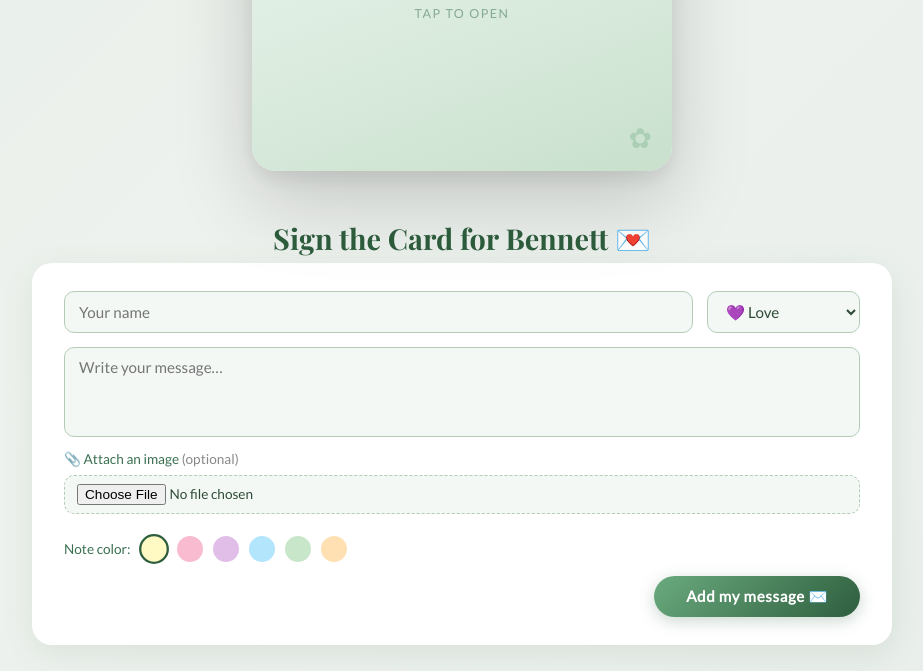
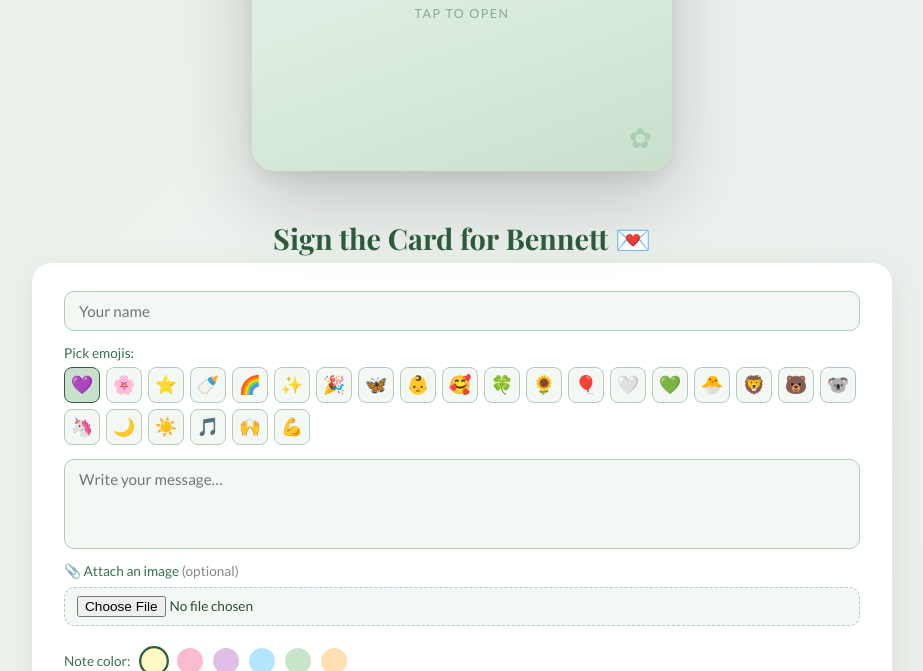
Before and after one commit to hsmizik-source/bennetts-baby-card, a website: page public/index.html in a window 1280 px wide. Shown: the part 429-1100 px from the top of the page, without its empty margins (178-1101 px from the left). Drawn offline with nearby package versions, Linux system fonts and the light colour scheme; no server answers; a web font is replaced by a local one.

Commit message:
Replace emoji dropdown with multi-select emoji picker

```diff
--- a/public/index.html
+++ b/public/index.html
@@ -343,6 +343,28 @@
     font-style: italic;
   }
 
+  /* Emoji picker */
+  .emoji-picker { display: flex; flex-direction: column; gap: 6px; }
+  .ep-label { font-size: 0.85rem; color: #3a7050; }
+  .ep-grid {
+    display: flex;
+    flex-wrap: wrap;
+    gap: 6px;
+  }
+  .ep-btn {
+    background: #f4f8f5;
+    border: 1.5px solid #b2ccb8;
+    border-radius: 8px;
+    width: 36px; height: 36px;
+    font-size: 18px;
+    cursor: pointer;
+    transition: transform 0.1s, border-color 0.1s, background 0.1s;
+    line-height: 1;
+    display: flex; align-items: center; justify-content: center;
+  }
+  .ep-btn:hover { transform: scale(1.2); }
+  .ep-btn.selected { border-color: #2e5e3e; background: #c9e0cd; }
+
   /* Delete button */
   .delete-btn {
     position: absolute;
@@ -447,33 +469,36 @@
     <div class="sign-form">
       <div class="form-row">
         <input type="text" id="input-name" placeholder="Your name" maxlength="40">
-        <select id="input-emoji">
-          <option value="💜">💜 Love</option>
-          <option value="🌸">🌸 Blossom</option>
-          <option value="⭐">⭐ Star</option>
-          <option value="🍼">🍼 Baby</option>
-          <option value="🌈">🌈 Rainbow</option>
-          <option value="✨">✨ Sparkle</option>
-          <option value="🎉">🎉 Celebrate</option>
-          <option value="🦋">🦋 Butterfly</option>
-          <option value="👶">👶 Baby face</option>
-          <option value="🥰">🥰 Adore</option>
-          <option value="🍀">🍀 Lucky</option>
-          <option value="🌻">🌻 Sunflower</option>
-          <option value="🎈">🎈 Balloon</option>
-          <option value="🤍">🤍 White heart</option>
-          <option value="💚">💚 Green heart</option>
-          <option value="🐣">🐣 Hatching</option>
-          <option value="🦁">🦁 Lion</option>
-          <option value="🐻">🐻 Bear</option>
-          <option value="🐨">🐨 Koala</option>
-          <option value="🦄">🦄 Unicorn</option>
-          <option value="🌙">🌙 Moon</option>
-          <option value="☀️">☀️ Sun</option>
-          <option value="🎵">🎵 Music</option>
-          <option value="🙌">🙌 Hands up</option>
-          <option value="💪">💪 Strong</option>
-        </select>
+        <div class="emoji-picker" id="emoji-picker">
+          <span class="ep-label">Pick emojis:</span>
+          <div class="ep-grid">
+            <button type="button" class="ep-btn" data-emoji="💜">💜</button>
+            <button type="button" class="ep-btn" data-emoji="🌸">🌸</button>
+            <button type="button" class="ep-btn" data-emoji="⭐">⭐</button>
+            <button type="button" class="ep-btn" data-emoji="🍼">🍼</button>
+            <button type="button" class="ep-btn" data-emoji="🌈">🌈</button>
+            <button type="button" class="ep-btn" data-emoji="✨">✨</button>
+            <button type="button" class="ep-btn" data-emoji="🎉">🎉</button>
+            <button type="button" class="ep-btn" data-emoji="🦋">🦋</button>
+            <button type="button" class="ep-btn" data-emoji="👶">👶</button>
+            <button type="button" class="ep-btn" data-emoji="🥰">🥰</button>
+            <button type="button" class="ep-btn" data-emoji="🍀">🍀</button>
+            <button type="button" class="ep-btn" data-emoji="🌻">🌻</button>
+            <button type="button" class="ep-btn" data-emoji="🎈">🎈</button>
+            <button type="button" class="ep-btn" data-emoji="🤍">🤍</button>
+            <button type="button" class="ep-btn" data-emoji="💚">💚</button>
+            <button type="button" class="ep-btn" data-emoji="🐣">🐣</button>
+            <button type="button" class="ep-btn" data-emoji="🦁">🦁</button>
+            <button type="button" class="ep-btn" data-emoji="🐻">🐻</button>
+            <button type="button" class="ep-btn" data-emoji="🐨">🐨</button>
+            <button type="button" class="ep-btn" data-emoji="🦄">🦄</button>
+            <button type="button" class="ep-btn" data-emoji="🌙">🌙</button>
+            <button type="button" class="ep-btn" data-emoji="☀️">☀️</button>
+            <button type="button" class="ep-btn" data-emoji="🎵">🎵</button>
+            <button type="button" class="ep-btn" data-emoji="🙌">🙌</button>
+            <button type="button" class="ep-btn" data-emoji="💪">💪</button>
+          </div>
+        </div>
       </div>
       <textarea id="input-msg" placeholder="Write your message…" maxlength="280"></textarea>
       <div class="image-row">
@@ -532,6 +557,22 @@
   // ── Kudo board ────────────────────────────────────────
   let selectedColor = '#fff9c4';
   let selectedImage = null;
+  let selectedEmojis = new Set(['💜']);
+
+  // Emoji picker — pre-select default
+  document.querySelector('.ep-btn[data-emoji="💜"]').classList.add('selected');
+  document.querySelectorAll('.ep-btn').forEach(btn => {
+    btn.addEventListener('click', () => {
+      const e = btn.dataset.emoji;
+      if (selectedEmojis.has(e)) {
+        selectedEmojis.delete(e);
+        btn.classList.remove('selected');
+      } else {
+        selectedEmojis.add(e);
+        btn.classList.add('selected');
+      }
+    });
+  });
 
   // Color swatches
   document.querySelectorAll('.color-swatch').forEach(sw => {
@@ -559,7 +600,7 @@
   document.getElementById('sign-btn').addEventListener('click', async () => {
     const name  = document.getElementById('input-name').value.trim();
     const msg   = document.getElementById('input-msg').value.trim();
-    const emoji = document.getElementById('input-emoji').value;
+    const emoji = selectedEmojis.size > 0 ? [...selectedEmojis].join('') : '💜';
 
     if (!name) { shake('input-name'); return; }
     if (!msg)  { shake('input-msg');  return; }
@@ -581,6 +622,9 @@
       document.getElementById('input-image').value = '';
       document.getElementById('image-preview').innerHTML = '';
       selectedImage = null;
+      selectedEmojis = new Set(['💜']);
+      document.querySelectorAll('.ep-btn').forEach(b => b.classList.remove('selected'));
+      document.querySelector('.ep-btn[data-emoji="💜"]').classList.add('selected');
       launchConfetti();
     } catch (err) {
       console.error('Failed to post kudo:', err);
```
